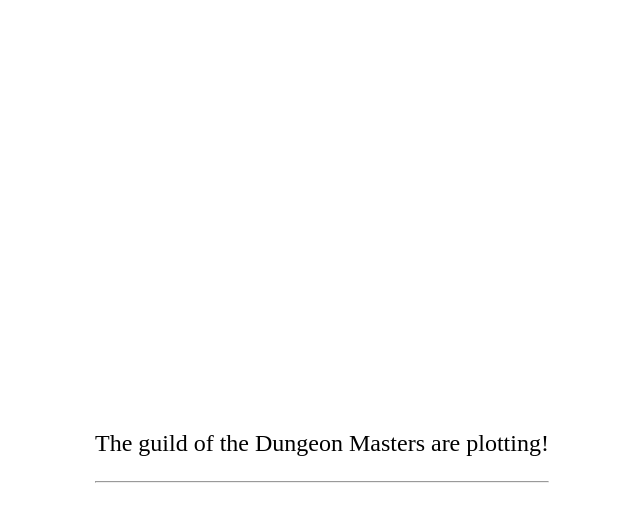
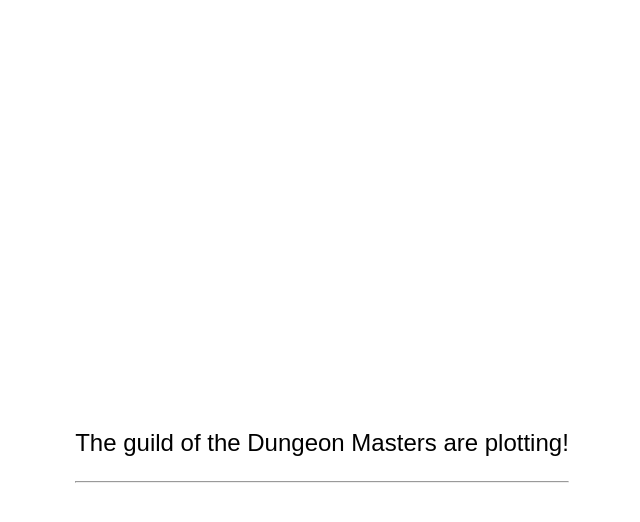
Before and after one commit to The-HoA/the-hoa.github.io, a Jekyll site: the page built from index.md, in a window 1280 px wide. Shown: the top 522 px of the page, without its empty margins (318-958 px from the left). Built offline with Jekyll 4.4.1, drawn with Linux system fonts in a browser that asks for light colours; some web fonts are replaced.

Commit message:
updated font

```diff
--- a/_layouts/default.html
+++ b/_layouts/default.html
@@ -3,13 +3,14 @@
 
 <head>
     <style>
+        @import url('https://fonts.googleapis.com/css2?family=Bungee+Tint&display=swap');
         body {
             height: 100vh;
             margin: 0;
             display: flex;
             justify-content: center;
             align-items: center;
-            font-family: poppins;
+            font-family: "Bungee Tint", sans-serif;
             font-size: 24px;
         }
     </style>
```
